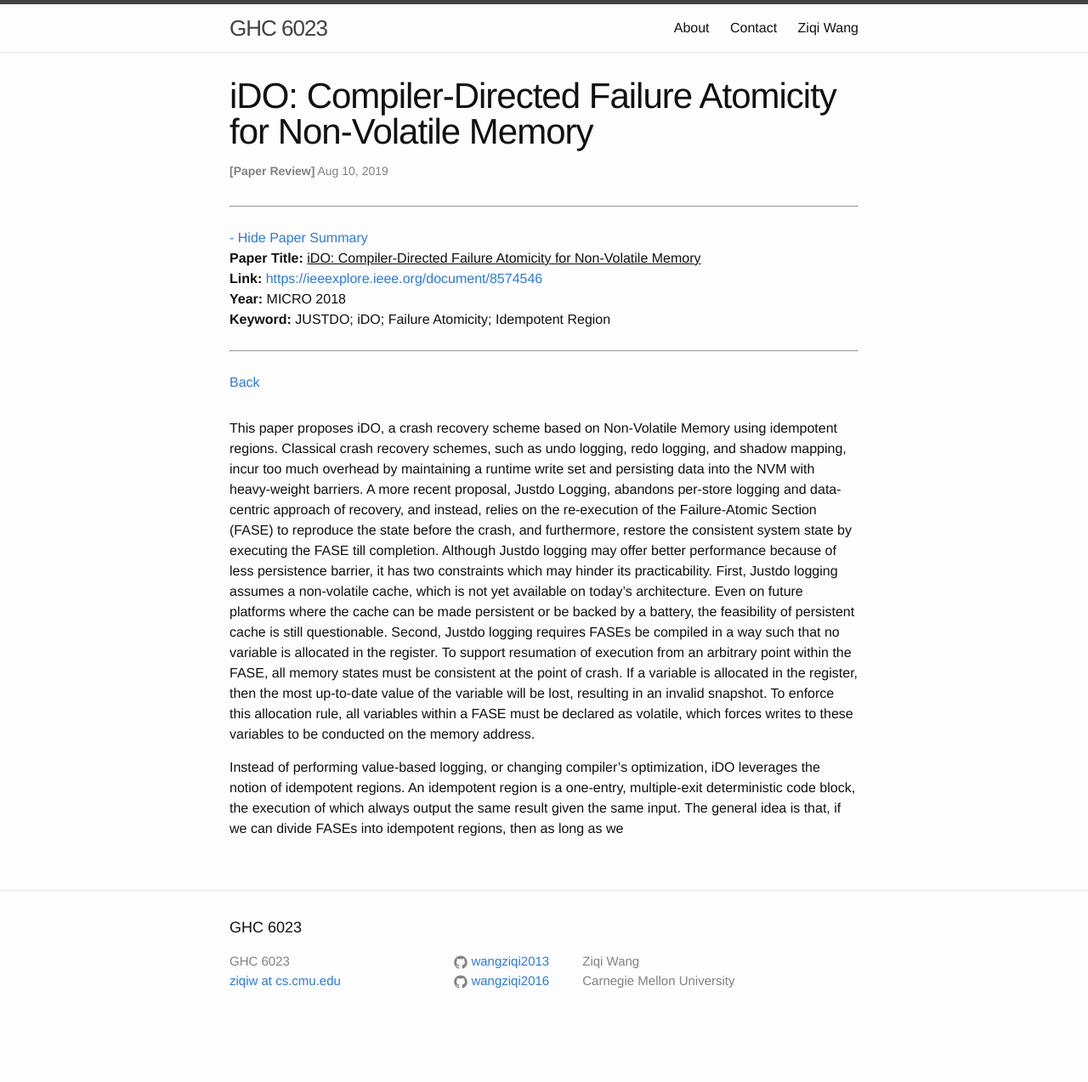
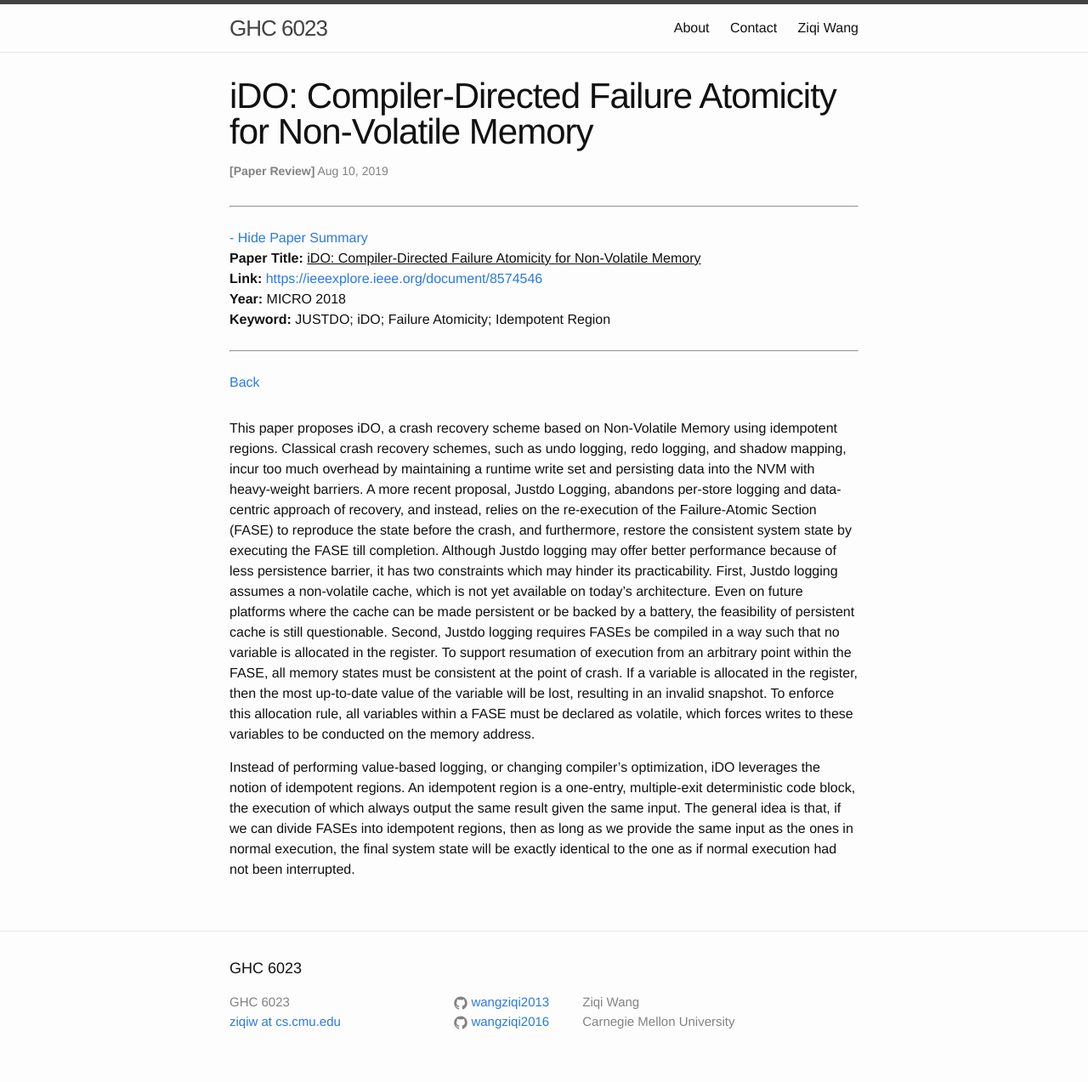
Before and after one commit to wangziqi2013/wangziqi2013.github.io, a Jekyll site: the page built from _posts/2018-08-10-ido.markdown, in a window 1280 px wide. Shown: the whole page at 85% size. Built offline with Jekyll 4.4.1, drawn with Linux system fonts in a browser that asks for light colours; before the commit the page ends 1225 px from its top, so only the background shows below that.

Commit message:
Adding general idea

```diff
--- a/_posts/2018-08-10-ido.markdown
+++ b/_posts/2018-08-10-ido.markdown
@@ -31,4 +31,5 @@ on the memory address.
 Instead of performing value-based logging, or changing compiler's optimization, iDO leverages the notion of idempotent
 regions. An idempotent region is a one-entry, multiple-exit deterministic code block, the execution of which always
 output the same result given the same input. The general idea is that, if we can divide FASEs into idempotent regions,
-then as long as we
+then as long as we provide the same input as the ones in normal execution, the final system state will be exactly identical
+to the one as if normal execution had not been interrupted.
```
